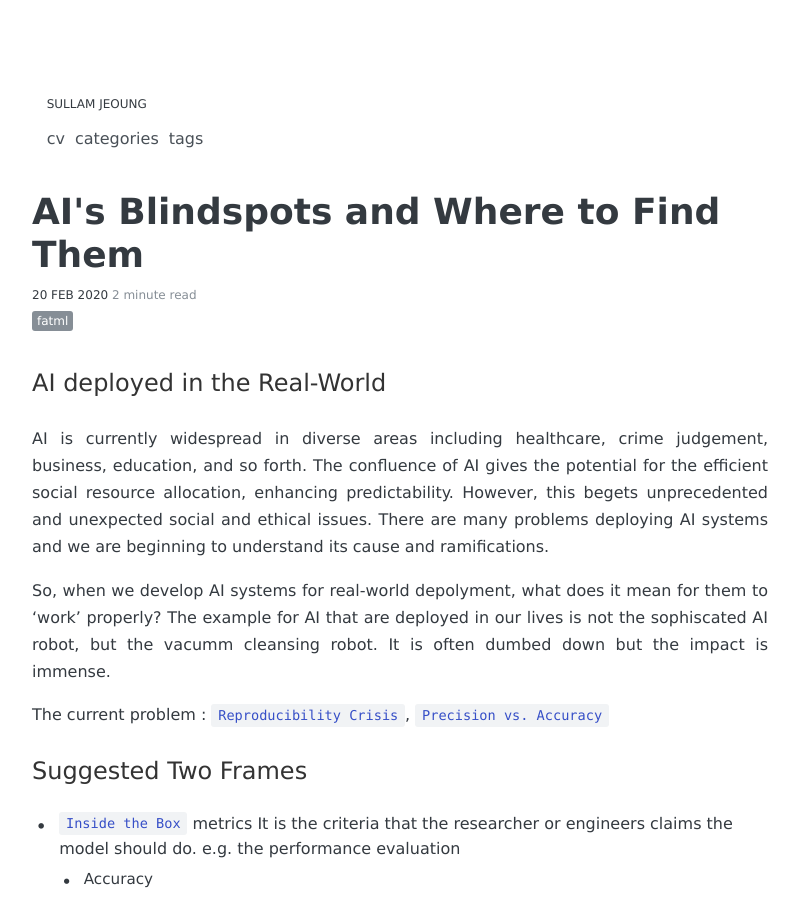
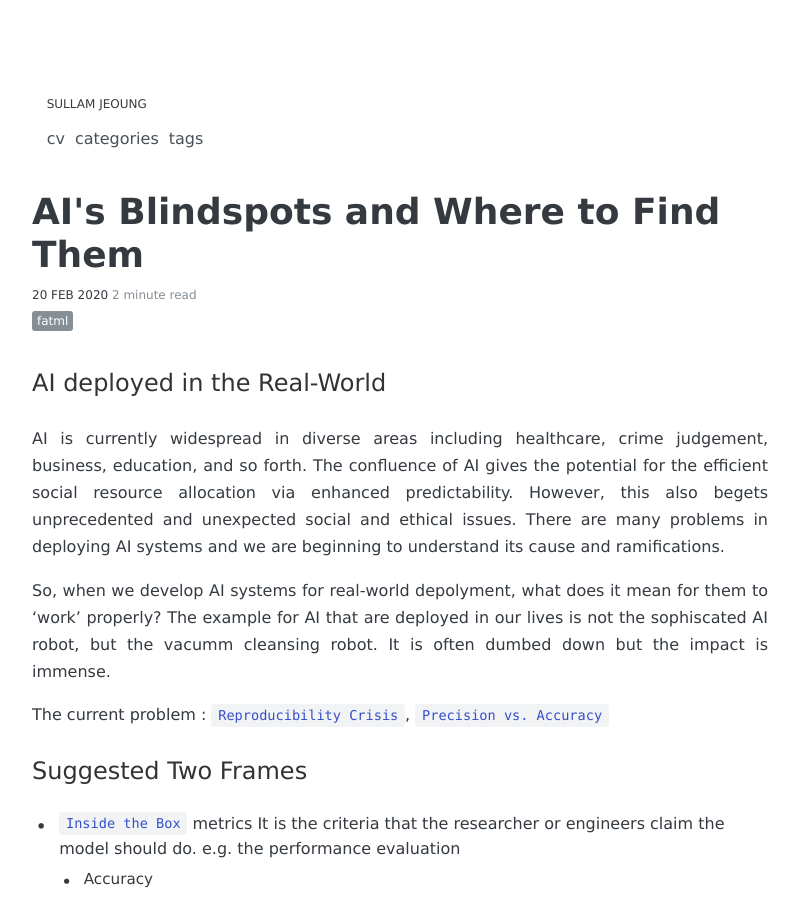
Before and after one commit to sullamij/sullamij.research.github.io, a Jekyll site: the page built from _posts/2020-02-20-AI's Blindspots and Where to Find Them.md, in a window 1280 px wide and 900 px high. Shown: the whole window, without its empty margins (240-1039 px from the left). Built offline with Jekyll 4.4.1, drawn with Linux system fonts in a browser that asks for light colours; some web fonts are replaced; comment, search, counter and statistics services are not loaded.

Commit message:
Update 2020-02-20-AI's Blindspots and Where to Find Them.md

```diff
--- a/_posts/2020-02-20-AI's Blindspots and Where to Find Them.md
+++ b/_posts/2020-02-20-AI's Blindspots and Where to Find Them.md
@@ -8,7 +8,7 @@ tags:
 - FATML
 ---
 ### **AI deployed in the Real-World**
-AI is currently widespread in diverse areas including healthcare, crime judgement, business, education, and so forth. The confluence of AI gives the potential for the efficient social resource allocation, enhancing predictability. However, this begets unprecedented and unexpected social and ethical issues. There are many problems deploying AI systems and we are beginning to understand its cause and ramifications.
+AI is currently widespread in diverse areas including healthcare, crime judgement, business, education, and so forth. The confluence of AI gives the potential for the efficient social resource allocation via enhanced predictability. However, this also begets unprecedented and unexpected social and ethical issues. There are many problems in deploying AI systems and we are beginning to understand its cause and ramifications.
 
 So, when we develop AI systems for real-world depolyment, what does it mean for them to 'work' properly? The example for AI that are deployed in our lives is not the sophiscated AI robot, but the vacumm cleansing robot. It is often dumbed down but the impact is immense.
 
@@ -17,7 +17,7 @@ The current problem : `Reproducibility Crisis`, `Precision vs. Accuracy`
 
 ### **Suggested Two Frames**
 - `Inside the Box` metrics
-It is the criteria that the researcher or engineers claims the model should do. e.g. the performance evaluation
+It is the criteria that the researcher or engineers claim the model should do. e.g. the performance evaluation
   - Accuracy
   - Fairness
 
```
